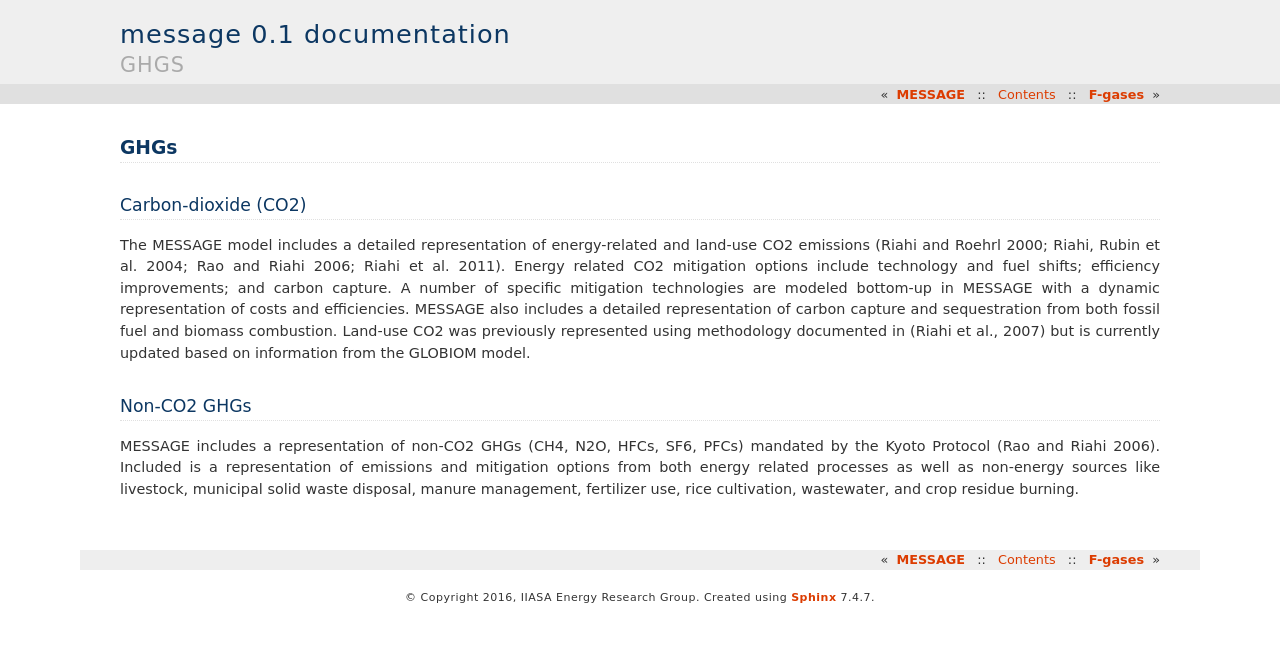
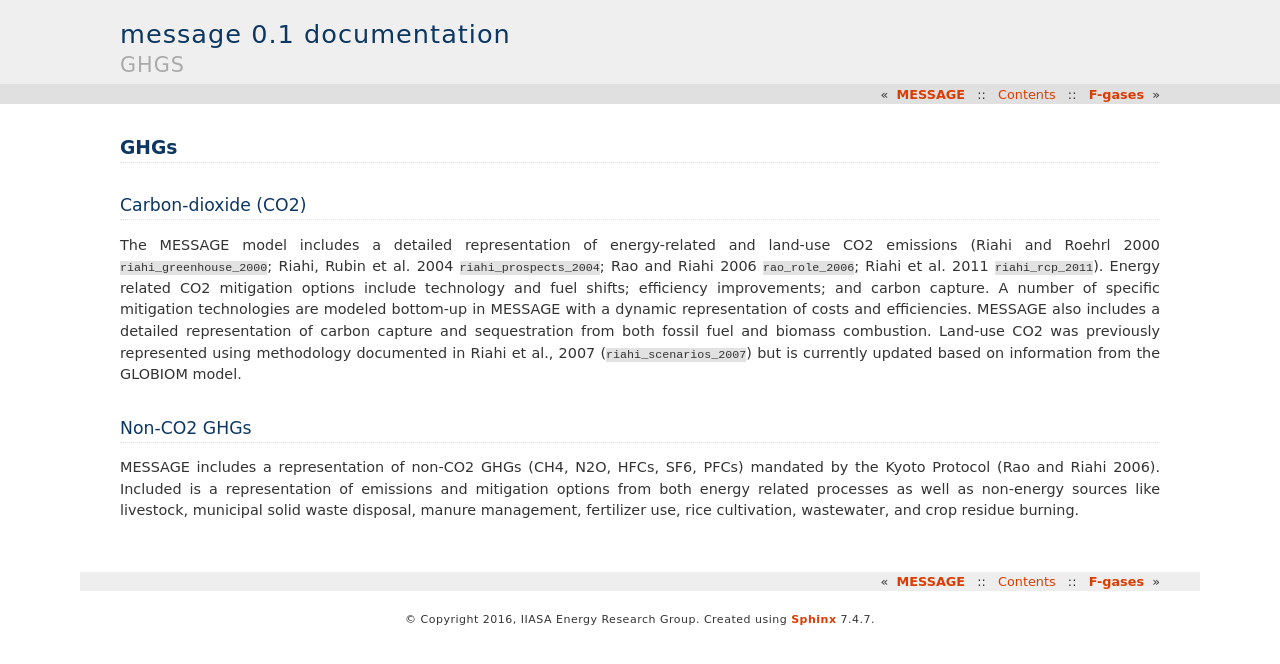
Before and after one commit to iiasa/message_doc, a Sphinx documentation site: the page built from source/message_globiom/climate/message/ghgs.rst, in a window 1280 px wide. Shown: the top 664 px of the page. Built offline with Sphinx 7.4.7, drawn with Linux system fonts in a browser that asks for light colours; cross-references to code outside the pages are shown as plain code.

Commit message:
Update ghgs.rst

```diff
--- a/source/message_globiom/climate/message/ghgs.rst
+++ b/source/message_globiom/climate/message/ghgs.rst
@@ -2,7 +2,7 @@ GHGs
 ===========
 Carbon-dioxide (CO2)
 ---------------------
-The MESSAGE model includes a detailed representation of energy-related and land-use CO2 emissions (Riahi and Roehrl 2000; Riahi, Rubin et al. 2004; Rao and Riahi 2006; Riahi et al. 2011). Energy related CO2 mitigation options include technology and fuel shifts; efficiency improvements; and carbon capture. A number of specific mitigation technologies are modeled bottom-up in MESSAGE with a dynamic representation of costs and efficiencies. MESSAGE also includes a detailed representation of carbon capture and sequestration from both fossil fuel and biomass combustion. Land-use CO2 was previously represented using methodology documented in (Riahi et al., 2007) but is currently updated based on information from the GLOBIOM model.
+The MESSAGE model includes a detailed representation of energy-related and land-use CO2 emissions (Riahi and Roehrl 2000 :cite:`riahi_greenhouse_2000`; Riahi, Rubin et al. 2004 :cite:`riahi_prospects_2004`; Rao and Riahi 2006 :cite:`rao_role_2006`; Riahi et al. 2011 :cite:`riahi_rcp_2011`). Energy related CO2 mitigation options include technology and fuel shifts; efficiency improvements; and carbon capture. A number of specific mitigation technologies are modeled bottom-up in MESSAGE with a dynamic representation of costs and efficiencies. MESSAGE also includes a detailed representation of carbon capture and sequestration from both fossil fuel and biomass combustion. Land-use CO2 was previously represented using methodology documented in Riahi et al., 2007 (:cite:`riahi_scenarios_2007`) but is currently updated based on information from the GLOBIOM model.
 
 Non-CO2 GHGs
 -------------------
```
